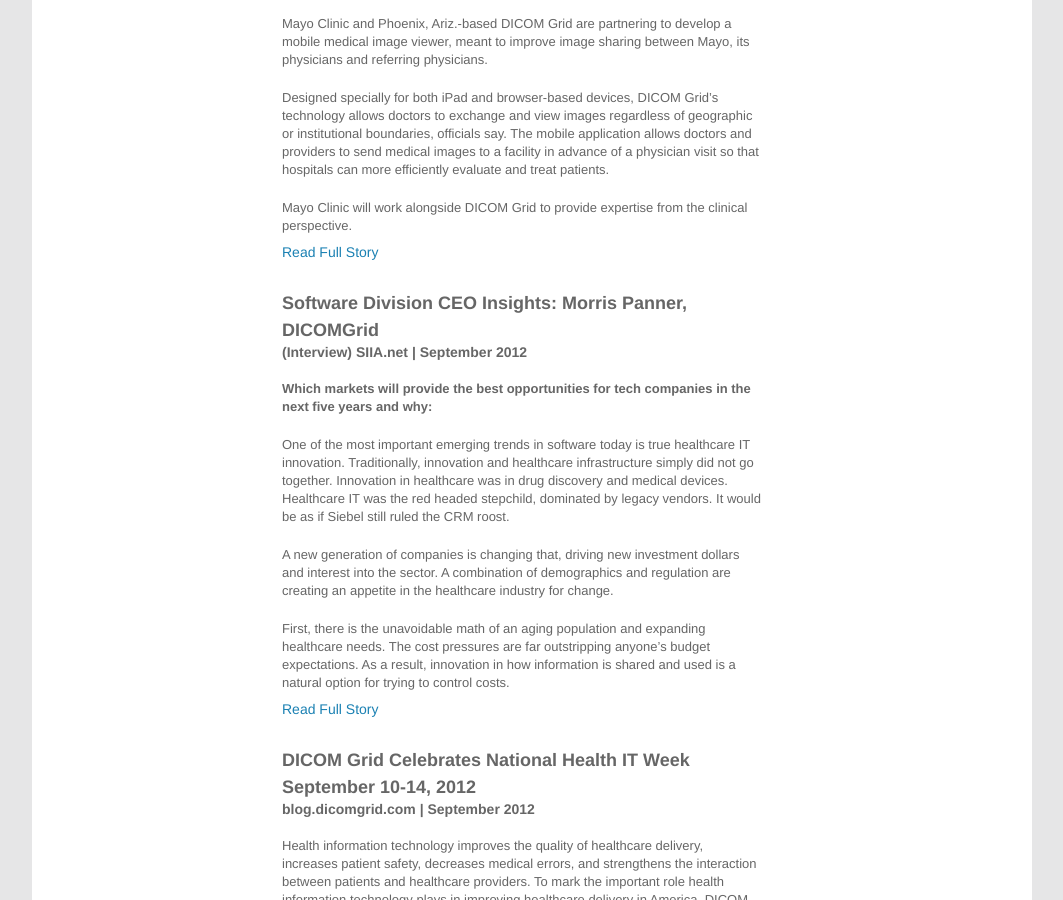
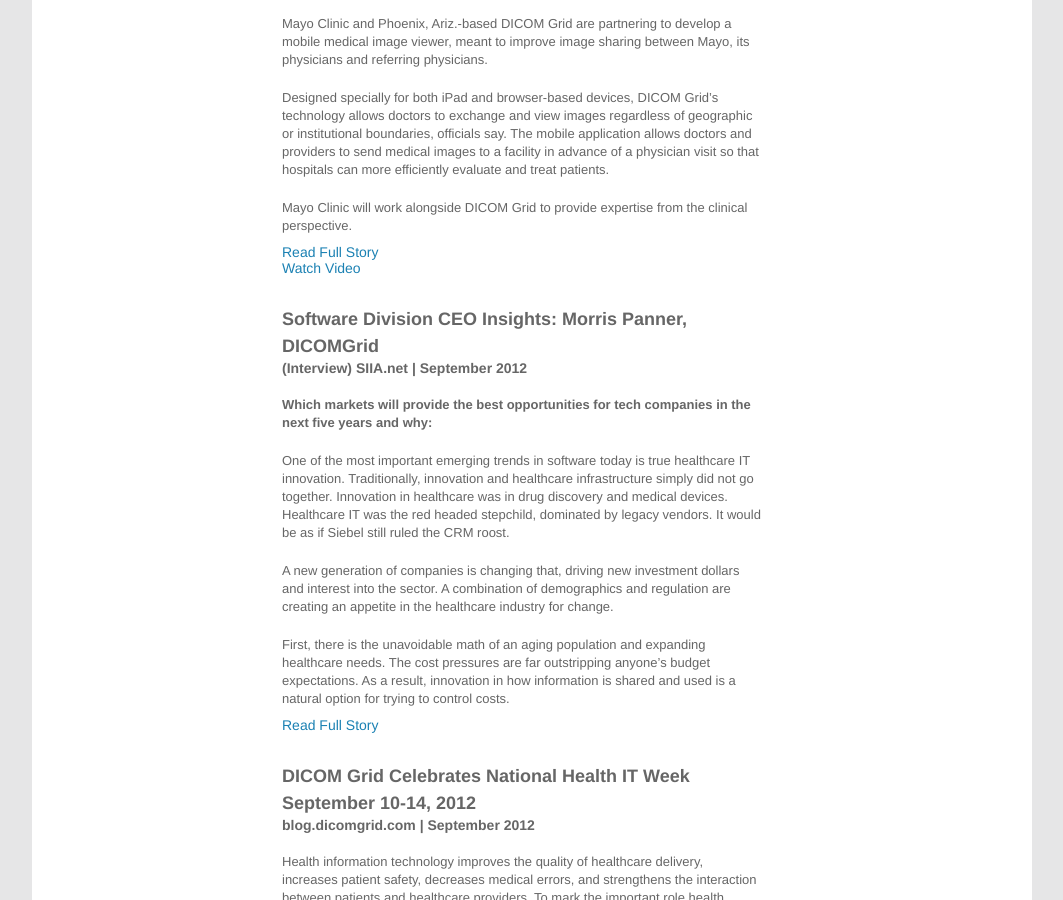
Before and after one commit to kevinold/dg-jekyll, a Jekyll site: the page built from press/in-the-news.html, in a window 1280 px wide and 900 px high, scrolled down 1082 px. Shown: the whole window, without its empty margins (108-1171 px from the left). Built offline with Jekyll 4.4.1, drawn with Linux system fonts in a browser that asks for light colours; Markdown is read by kramdown in place of the engine named in the settings.

Commit message:
add mayo clinic video to in the news story

```diff
--- a/press/in-the-news.html
+++ b/press/in-the-news.html
@@ -44,6 +44,9 @@
 <p>Mayo Clinic will work alongside DICOM Grid to provide expertise from the clinical perspective.</p>
       </div>
 			<div><a href="http://www.healthcareitnews.com/news/mayo-clinic-dicom-grid-collaborate-mobile-imaging" target="_blank">Read Full Story</a></div>
+      <div class="">
+        <a data-toggle="modal" href="#VideoModal" target="_blank" id="video_image" data-video-num="3" />Watch Video</a>
+      </div>
 		</div>
 
 		<div class="execs">
```
Also changed, not shown: 1 other file.
